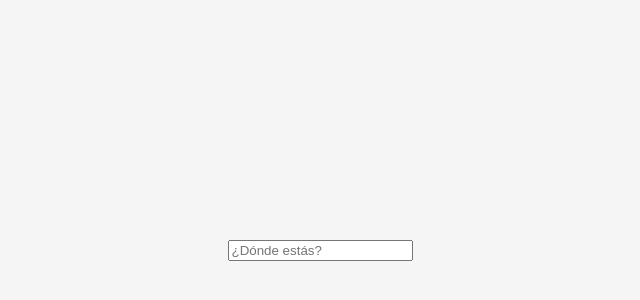
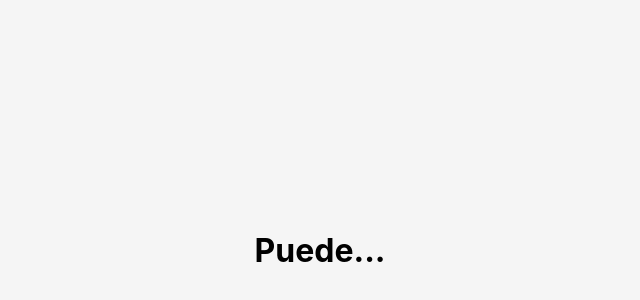
Before and after one commit to ACGuillermo/festivos, a React (Create React App) app in the folder client/: page /1 in a window 1280 px wide. Shown: the part 150-450 px from the top of the page, without its empty margins (320-960 px from the left). Built offline with nearby package versions, Linux system fonts and the light colour scheme.

Commit message:
Added routing and refactor

```diff
--- a/client/package.json
+++ b/client/package.json
@@ -10,6 +10,7 @@
     "luxon": "^1.24.1",
     "react": "^16.13.1",
     "react-dom": "^16.13.1",
+    "react-router-dom": "^5.2.0",
     "react-scripts": "^3.4.3"
   },
   "scripts": {
--- a/client/src/App.js
+++ b/client/src/App.js
@@ -1,13 +1,15 @@
-import React, { useState, useCallback, useEffect } from 'react';
+import React, { useState, useEffect } from 'react';
+import {
+  BrowserRouter as Router,
+  Switch,
+  Route
+} from "react-router-dom";
 import './App.css';
 
 import LocationSearch from './components/LocationSearch/LocationSearch'
 import Holiday from './components/Holiday/Holiday'
 
 const App = () => {
-
-  const [ coord, setCoord ] = useState(null)
-  const [ municipio, setMunicipio ] = useState(null)
   const [ theme, setTheme ] = useState(null)
 
   const handleChangeTheme = (e) => {
@@ -15,6 +17,7 @@ const App = () => {
     setTheme(newColorScheme)
   }
 
+  // Get browser theme (dark/light) and change web theme.
   useEffect(()=>{
     if (window.matchMedia && window.matchMedia('(prefers-color-scheme: dark)').matches) {
       document.body.style = 'background: black; color: whitesmoke;'
@@ -27,27 +30,19 @@ const App = () => {
     return window.matchMedia('(prefers-color-scheme: dark)').removeEventListener('change',handleChangeTheme)
   },[theme])
 
-  const getLocation = () => {
-    if(navigator.geolocation) {
-      navigator.geolocation.getCurrentPosition(pos => {
-        console.log(pos)
-        setCoord({
-          lat: pos.coords.latitude,
-          lng: pos.coords.longitude,
-        })
-      })
-    }
-  }
-
-  const handleFormSubmit = useCallback((input) => (e) => {
-    e.preventDefault()
-    setMunicipio(input)
-  }, [])
 
   return (
     <div className="App">
-      <LocationSearch coord={coord} municipio={municipio} handleFormSubmit={handleFormSubmit}/>
-      <Holiday coord={coord} municipio={municipio} />
+      <Router >
+        <Switch >
+          <Route path="/" exact>
+            <LocationSearch />
+          </Route>
+          <Route path="/:municipio">
+            <Holiday />
+          </Route>
+        </Switch>
+      </Router>
     </div>
   );
 }
--- a/client/src/components/Holiday/Holiday.js
+++ b/client/src/components/Holiday/Holiday.js
@@ -1,16 +1,19 @@
 import React, { useState, useEffect, useRef } from 'react';
+import { useParams } from "react-router-dom";
 import axios from 'axios';
 import { DateTime } from 'luxon';
 
 import Counter from './counter/Counter'
 import Loading from './Loading/Loading'
 
-const Holiday = ({coord, municipio}) => {
+const Holiday = () => {
     const [ loading, setLoading ] = useState(true)
     const [ holiday, setHoliday ] = useState(false)
     const [ nextDay, setNextDay ] = useState(false)
     const [ holidayDate, setHolidayDate ] = useState({})
     const [ untilHoliday, setUntilHoliday ] = useState(null)
+
+    let { municipio } = useParams();
 
     const checkTodayIsHoliday = (diffDayAfterHoliday) => {
         return diffDayAfterHoliday.months === 0
@@ -44,6 +47,7 @@ const Holiday = ({coord, municipio}) => {
             setNextDay(true)
             setLoading(true)
             return diff
+        // Past
         } else{
             setHoliday(false)
             return diff
@@ -62,17 +66,16 @@ const Holiday = ({coord, municipio}) => {
 
     // Fetch next holiday date. Only when coord or municipio is set and when nextDay changes
     useEffect(() => {
-        if(!coord && !municipio) return
         (async() => {
         const res = await axios.post('http://localhost:1337', {
         date: DateTime.local().toISO(),
-        municipio: municipio,
-        coords: coord
+        municipio: municipio.replace('_', ' '),
+        // coords: coord
         })
         setHolidayDate(res.data.festivo)
         console.log('fetching')
         })()
-    }, [coord, municipio, nextDay])
+    }, [ municipio, nextDay])
 
     const firstRender = useRef(true)
 
@@ -95,7 +98,7 @@ const Holiday = ({coord, municipio}) => {
     return(
         <>
             {loading
-                ? <Loading coord={coord} municipio={municipio}/>
+                ? <Loading />
                 : <Counter holiday={holiday} loading={loading} untilHoliday={untilHoliday} />
             }
         </>
--- a/client/src/components/Holiday/Loading/Loading.js
+++ b/client/src/components/Holiday/Loading/Loading.js
@@ -1,10 +1,10 @@
 import React from 'react';
 
-const Loading = ({coord, municipio}) => {
+const Loading = () => {
 
     return(
         <>
-            {coord || municipio ? <h1>Puede...</h1> : null}
+           <h1>Puede...</h1>
         </>
     )
 }
--- a/client/src/components/LocationSearch/LocationSearch.js
+++ b/client/src/components/LocationSearch/LocationSearch.js
@@ -1,18 +1,28 @@
 import React, { useState, useCallback } from 'react';
+import { useHistory } from "react-router-dom";
 import './locationSearch.css';
 
-const LocationSearch = ({coord, municipio, handleFormSubmit}) => {
+const LocationSearch = () => {
     const [ input, setInput ] = useState('');
+
+    let history = useHistory();
 
     const handleInputChange = useCallback((e) => {
         setInput(e.target.value)
+
     }, [])
+
+    const handleFormSubmit = useCallback((e) => {
+        const inputWithoutSpaces = input.replace(' ', '_')
+        history.push(`/${inputWithoutSpaces}`)
+    }, [history, input])
+
     return(
         <>
             {/* <button onClick={getLocation}>Compartir tu ubicación</button> */}
-            {!coord && !municipio
 
-                ?<form onSubmit={handleFormSubmit(input)}>
+
+            <form onSubmit={handleFormSubmit}>
                 <input
                     type="text"
                     value={input}
@@ -21,8 +31,6 @@ const LocationSearch = ({coord, municipio, handleFormSubmit}) => {
                 />
             </form>
 
-                : null
-            }
         </>
     )
 }
```
Also changed, not shown: 1 other file (tests, documents, lock files or other folders). Lines whose indentation alone changed are shown as unchanged.
